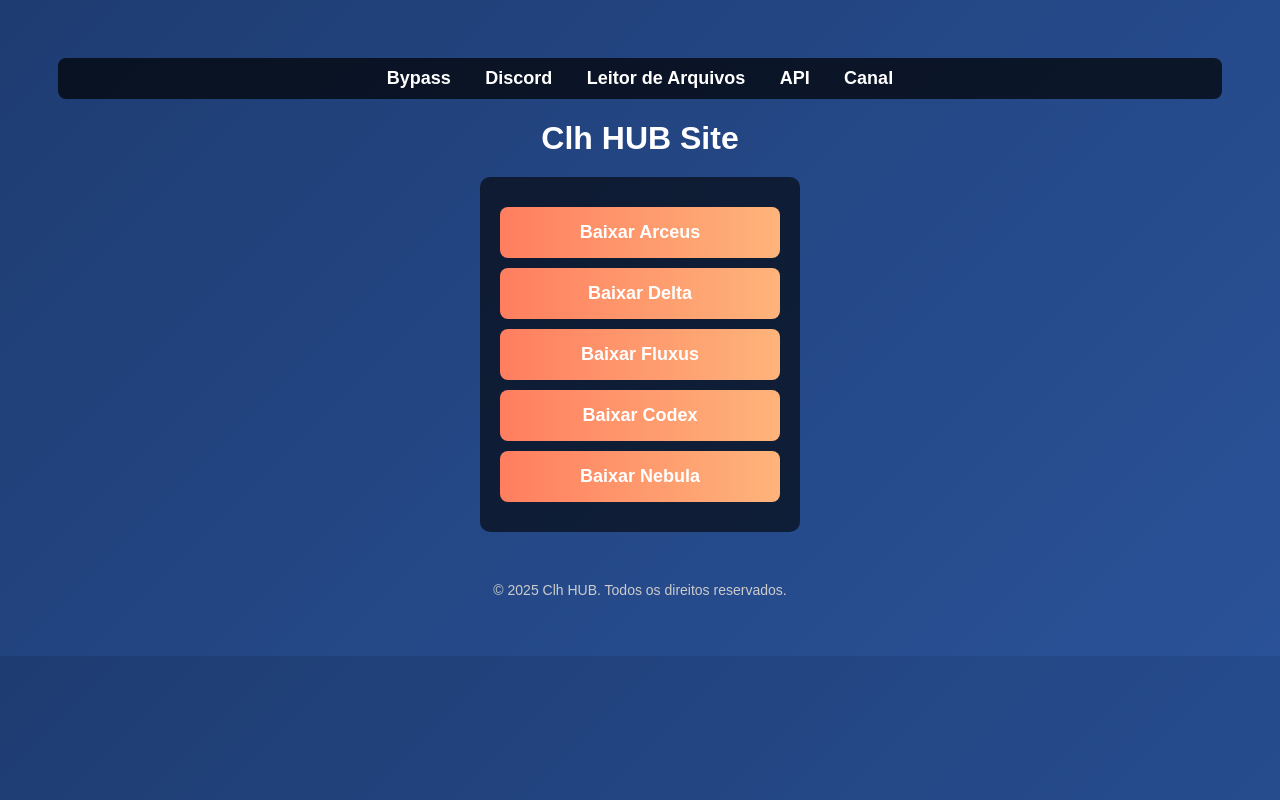
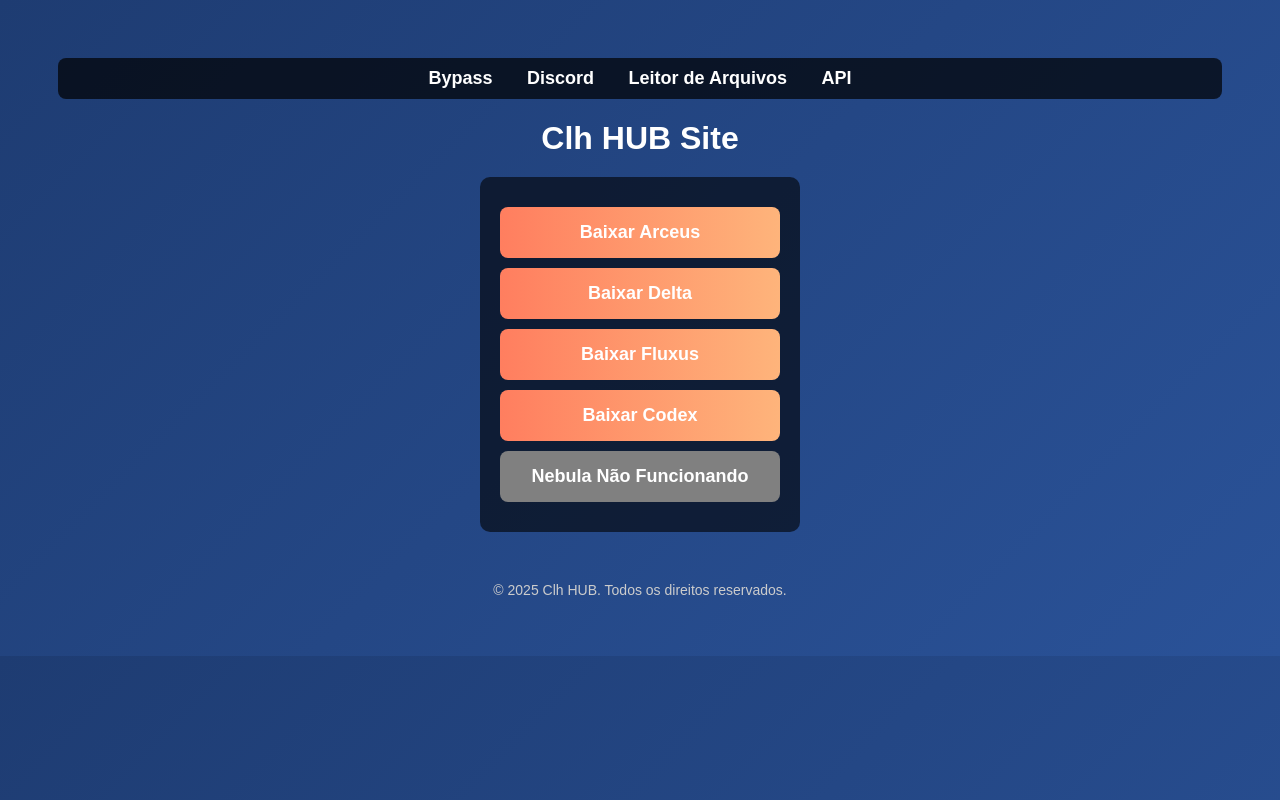
Before and after one commit to Joaov8tor/meusitedocanal, a plain HTML site: page index.html in a window 1280 px wide. Drawn offline with Linux system fonts and the light colour scheme.

Commit message:
Update index.html

```diff
--- a/index.html
+++ b/index.html
@@ -71,7 +71,6 @@
             document.getElementById('discord').classList.add('hidden');
             document.getElementById('leitor').classList.add('hidden');
             document.getElementById('api').classList.add('hidden');
-            document.getElementById('canal').classList.add('hidden');
             document.getElementById(id).classList.remove('hidden');
         }
     </script>
@@ -82,7 +81,6 @@
         <a href="#" onclick="showSection('discord')">Discord</a>
         <a href="#" onclick="showSection('leitor')">Leitor de Arquivos</a>
         <a href="#" onclick="showSection('api')">API</a>
-        <a href="#" onclick="showSection('canal')">Canal</a>
     </nav>
     <h1>Clh HUB Site</h1>
     <div class="container">
@@ -90,7 +88,7 @@
         <a class="button" href="https://www.mediafire.com/file/jjsf47wgir01j4r/Delta-659%2528canal_BIEL_SCRIPT%2529.apk/file" target="_blank">Baixar Delta</a>
         <a class="button" href="https://www.mediafire.com/file/316ryrx9manwtbb/Fluxus-659_%2528canal_BIELSCRIPT%2529.apk/file" target="_blank">Baixar Fluxus</a>
         <a class="button" href="https://www.mediafire.com/file/3igryhzaok0fhjp/Codex+v2.658.460.apk/file" target="_blank">Baixar Codex</a>
-        <a class="button" href="https://www.mediafire.com/file/zcmxvcoau3csjn5/Nebula%2528canal_BIEL_SCRIPT%2529.apk/file" target="_blank">Baixar Nebula</a>
+        <a class="button" href="#" style="background: gray; cursor: not-allowed;">Nebula Não Funcionando</a>
     </div>
     <div id="bypass" class="container hidden" style="margin-top: 20px;">
         <a class="button" href="https://trigonkeyclh.vercel.app/" target="_blank">Trigon Bypass</a>
@@ -104,9 +102,6 @@
     <div id="api" class="container hidden" style="margin-top: 20px;">
         <a class="button" href="https://apihtml.vercel.app/" target="_blank">API</a>
     </div>
-    <div id="canal" class="container hidden" style="margin-top: 20px;">
-        <a class="button" href="https://www.youtube.com/@CLHHUBX" target="_blank">Canal</a>
-    </div>
     <div class="footer">
         © 2025 Clh HUB. Todos os direitos reservados.
     </div>
```
